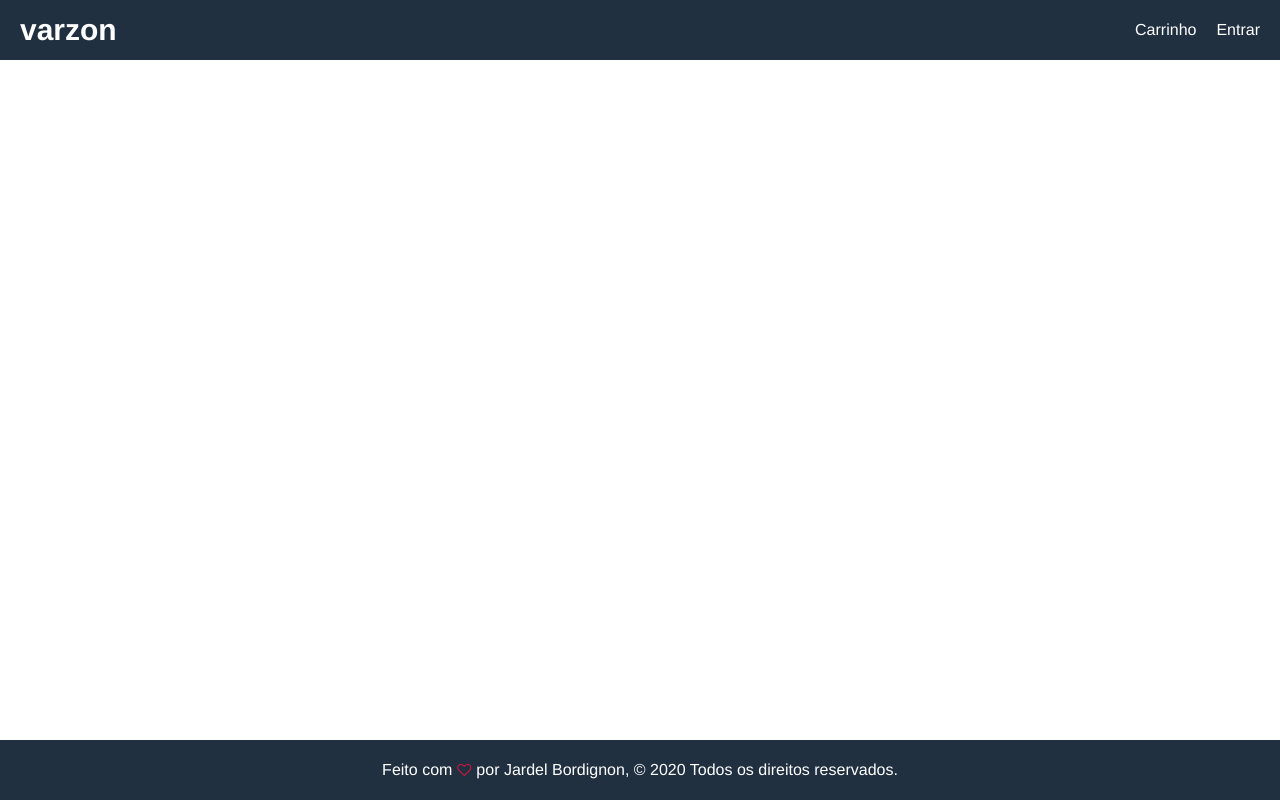
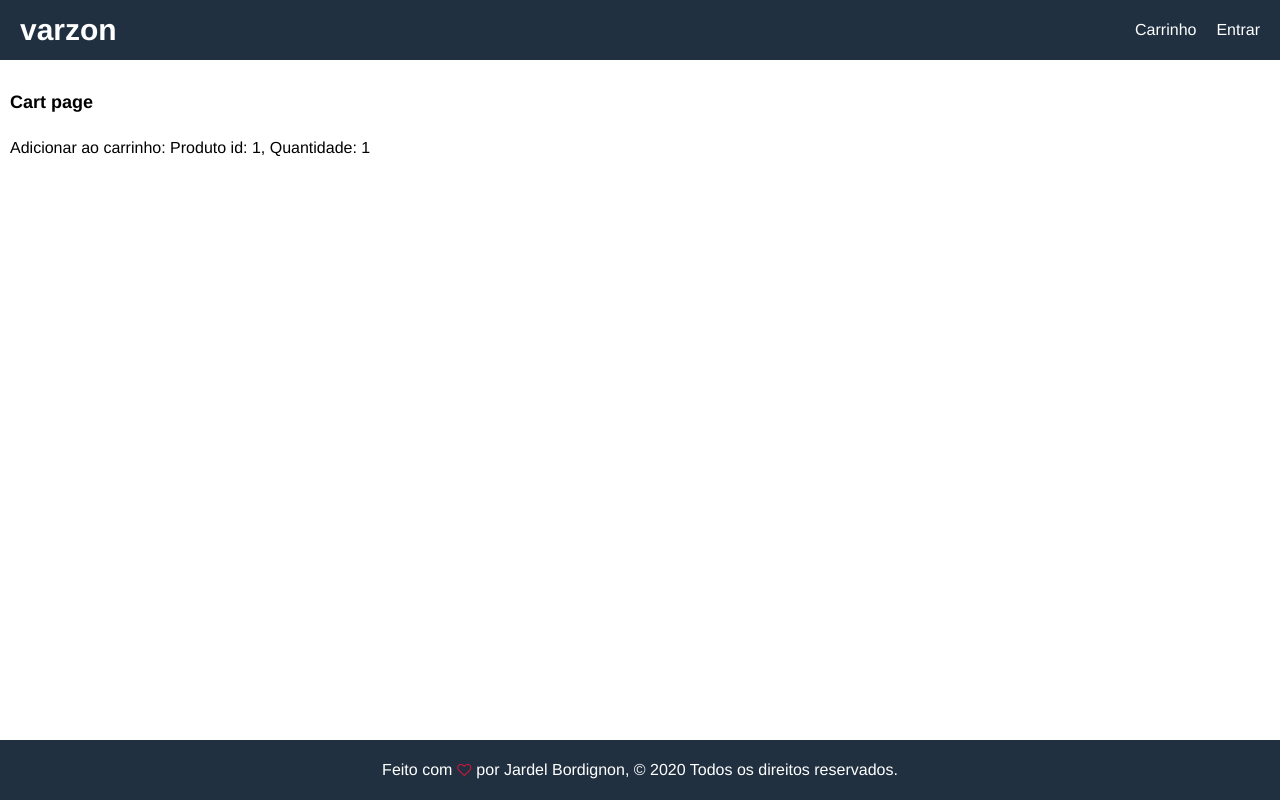
Before and after one commit to jardelbordignon/varzon, a React (Create React App) app in the folder frontend/: page /cart/1 in a window 1280 px wide. Built offline with nearby package versions, Linux system fonts and the light colour scheme.

Commit message:
Added funcitonality to handle add to cart button

```diff
--- a/frontend/src/App.js
+++ b/frontend/src/App.js
@@ -2,6 +2,7 @@ import { BrowserRouter, Route } from 'react-router-dom'
 
 import Home from './pages/Home'
 import Product from './pages/Product'
+import Cart from './pages/Cart'
 
 export default function App() {
   return (
@@ -20,6 +21,7 @@ export default function App() {
       <main>
         <Route path='/' exact component={Home} />
         <Route path='/product/:id' component={Product} />
+        <Route path='/cart/:id?' component={Cart} />
       </main>
 
       <footer className='row center'>
--- a/frontend/src/index.css
+++ b/frontend/src/index.css
@@ -69,7 +69,8 @@ a {
 a:hover {
   color: #ff8000;
 }
-button {
+
+input, textarea, select, button {
   padding: 1rem;
   border-radius: .5rem;
   border: .1rem solid #a4a4a4;
@@ -78,19 +79,28 @@ button {
   font-family: Helvetica, Arial, sans-serif;
   -webkit-font-smoothing: antialiased;
   -moz-osx-font-smoothing: grayscale;
+}
+
+button {
   cursor: pointer;
-  transition: background-color .3s;
 }
+input:hover,
+select:hover,
+textarea:hover,
+button:hover {
+  border: .1rem solid #404040;
+  transition: background-color .2s ease-in-out;
+  transition: border-color .2s ease-in-out;
+}
+
 button.block {
   width: 100%;
 }
 button.primary {
   background-color: #f0c040;
-  border: .1rem solid #f0c040;
 }
 button.primary:hover {
   background-color: #f5b609;
-  border: .1rem solid #203040;
 }
 ul {
   padding: 0;
--- /dev/null
+++ b/frontend/src/pages/Cart.js
@@ -0,0 +1,12 @@
+export default function Cart(props) {
+  const productId = props.match.params.id
+  const qty = Number(props.location.search.split('=')[1]) || 1
+  return (
+    <div>
+      <h1>Cart page</h1>
+      <p>
+        Adicionar ao carrinho: Produto id: {productId}, Quantidade: {qty}
+      </p>
+    </div>
+  )
+}
--- a/frontend/src/pages/Product.js
+++ b/frontend/src/pages/Product.js
@@ -1,4 +1,4 @@
-import { useEffect } from 'react'
+import { useEffect, useState } from 'react'
 import { Link } from 'react-router-dom'
 import { useSelector, useDispatch } from 'react-redux'
 
@@ -9,12 +9,17 @@ import LoadingBox from '../components/LoadingBox'
 import MessageBox from '../components/MessageBox'
 
 export default function Product(props) {
+  const [qty, setQty] = useState(1)
   const dispatch = useDispatch()
   const productDetails = useSelector( state => state.productDetails )
   const { loading, error, product } = productDetails
   const productId = props.match.params.id
 
-  useEffect(() => dispatch(detailsProduct(productId)), [productId])
+  useEffect(() => dispatch(detailsProduct(productId)), [dispatch, productId])
+
+  function handleAddToCart() {
+    props.history.push(`/cart/${productId}?qty=${qty}`)
+  }
 
   if (loading) return <LoadingBox />
   if (error) return <MessageBox variant='danger'>{error}</MessageBox>
@@ -56,12 +61,28 @@ export default function Product(props) {
                   </div>
                 </div>
               </li>
-              <li>
-                { countInStock
-                  ? <button className="primary block">Adicionar ao carrinho</button>
-                  : <button className="primary block">Me avise quando chegar</button>
-                }
-              </li>
+              { countInStock
+              ? <>
+                  <li>
+                    <div className='row'>
+                      <div>Quant.</div>
+                      <div>
+                        <select value={qty} onChange={e => setQty(e.target.value)}>
+                          { [...Array(countInStock).keys()].map( num => (
+                            <option key={num} value={num+1}>{num+1}</option>
+                          )) }
+                        </select>
+                      </div>
+                    </div>
+                  </li>
+                  <li>
+                    <button className='primary block' onClick={handleAddToCart}>
+                      Adicionar ao carrinho
+                    </button>
+                  </li>
+                </>
+                : <button className="primary block">Me avise quando chegar</button>
+              }
             </ul>
           </div>
         </div>
```
Also changed, not shown: 1 other file (tests, documents, lock files or other folders).
